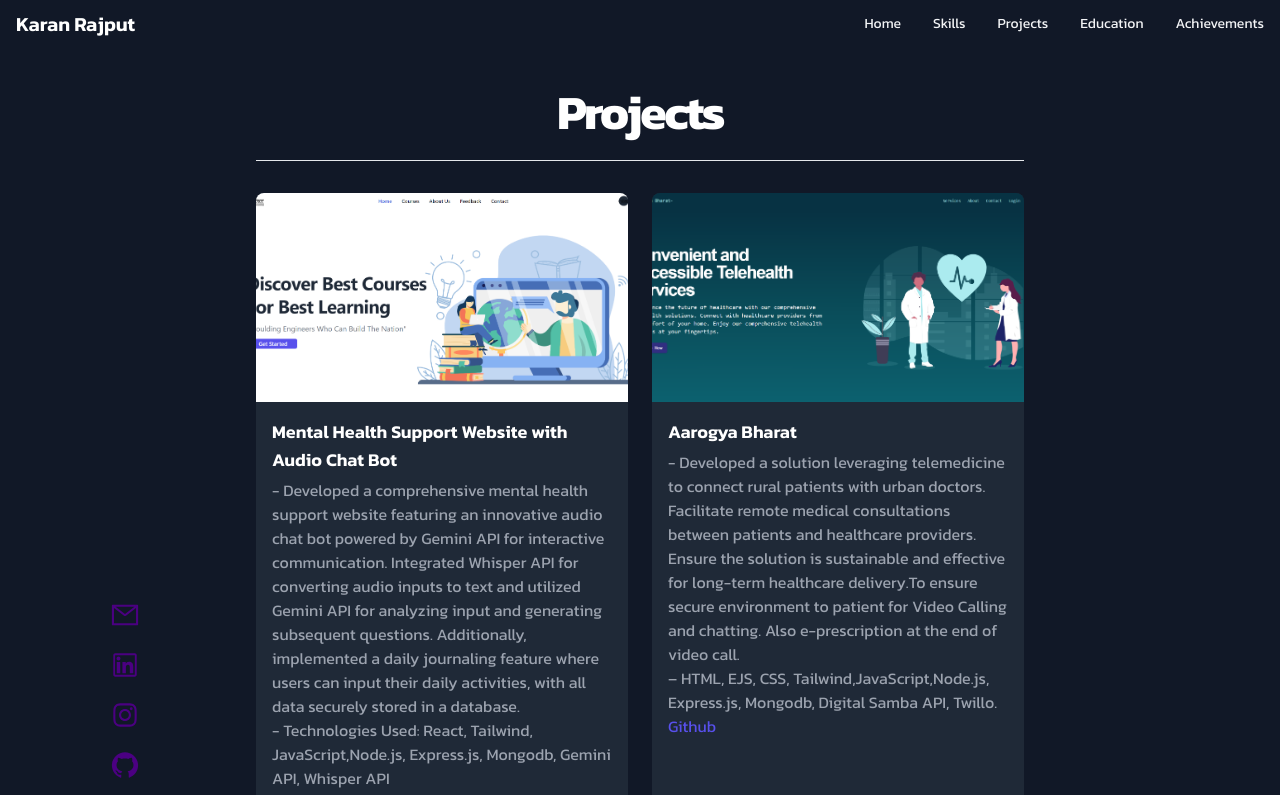
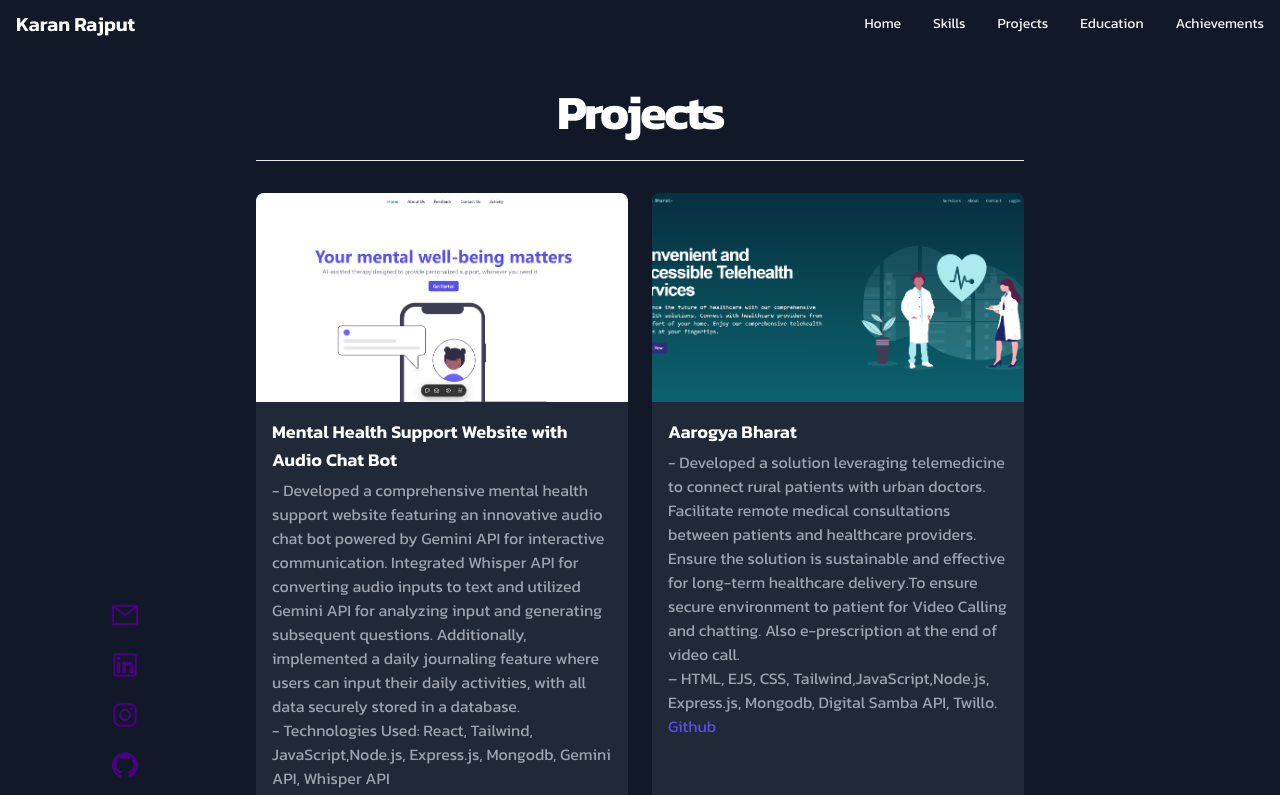
Before and after one commit to karanrajput2003/karan_rajput, a React (Vite) app: page /projects in a window 1280 px wide. Shown: the top 795 px of the page. Built offline with nearby package versions, Linux system fonts and the light colour scheme.

Commit message:
Image Updated

```diff
--- a/src/pages/Projects.jsx
+++ b/src/pages/Projects.jsx
@@ -4,6 +4,8 @@ import { Link } from "react-router-dom";
 import Project2 from '../assets/project2.png'
 import Project1 from '../assets/project1.png'
 import Project3 from '../assets/project3.png'
+import Project4 from '../assets/project4.png'
+
 function Projects() {
   return (
     <>
@@ -23,7 +25,7 @@ function Projects() {
             <div className="grid grid-cols-1 sm:grid-cols-2 lg:grid-cols-2 gap-6 mt-8">
             <div className="bg-gray-800 rounded-lg overflow-hidden">
                 <img
-                  src={Project2}
+                  src={Project4}
                   //   width="400"
                   //   height="300"
                   alt="Project 2"
```
Also changed, not shown: src/assets/project4.png (added).
